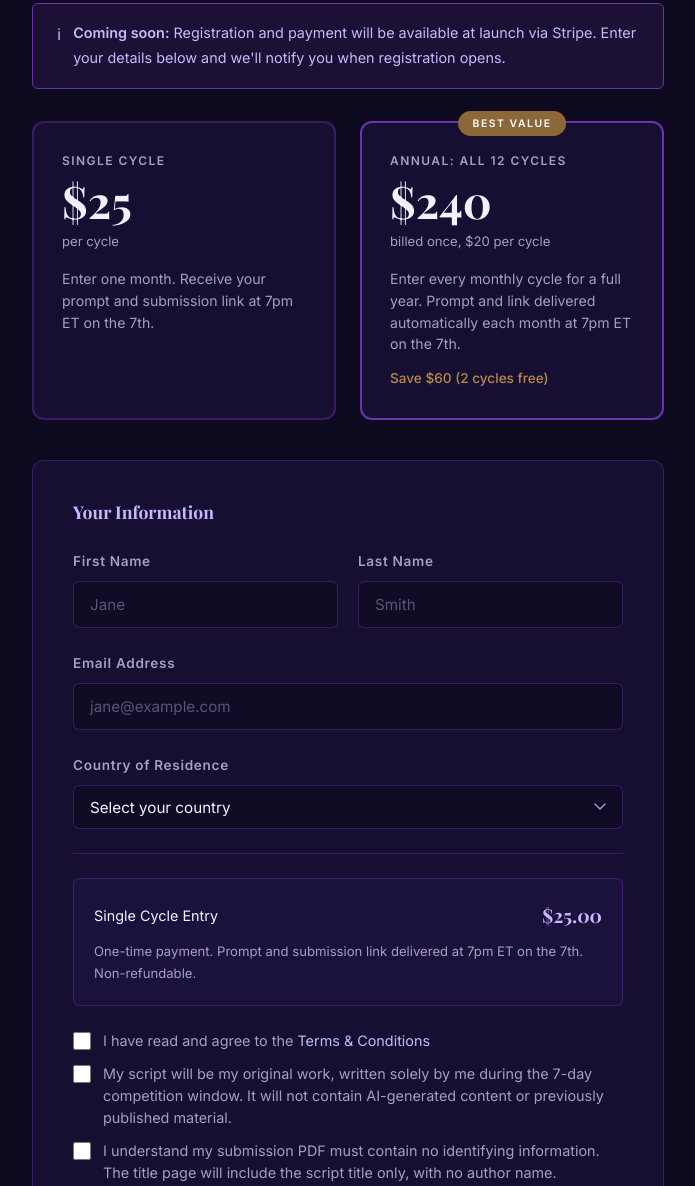
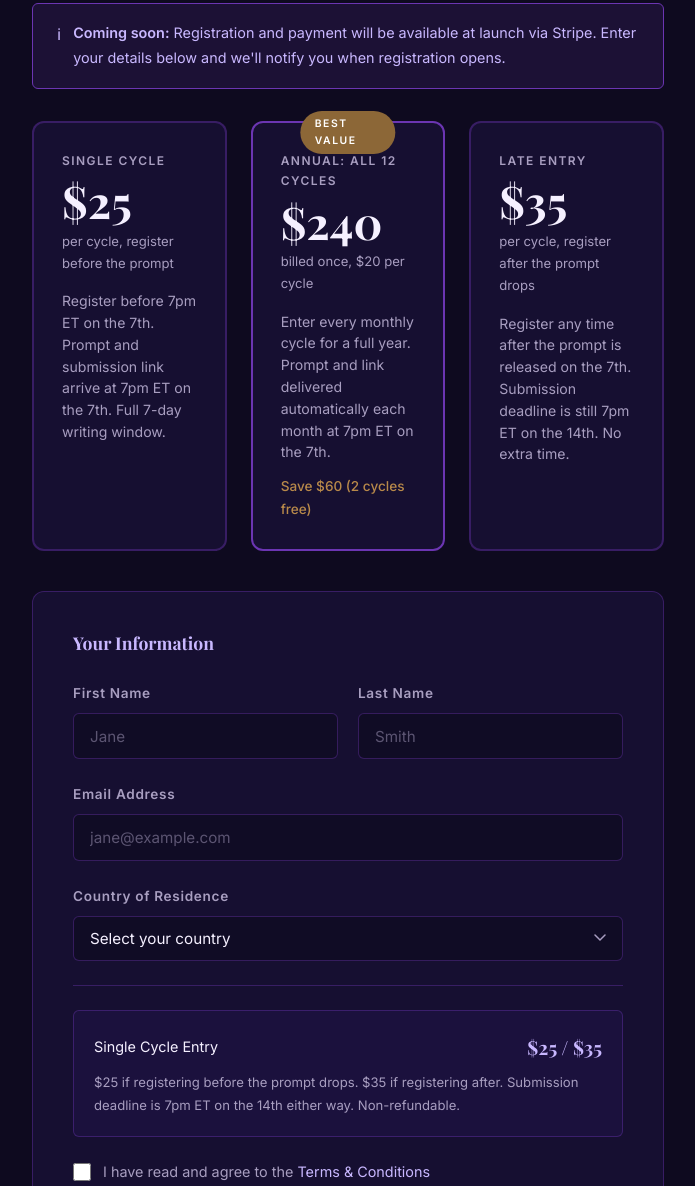
Before and after one commit to salimahi/7in7, a plain HTML site: page register.html in a window 1280 px wide. Shown: the part 1411-2597 px from the top of the page, without its empty margins (292-987 px from the left). Drawn offline with nearby package versions, Linux system fonts and the light colour scheme; a web font is replaced by a local one.

Commit message:
Add $35 late entry option for post-prompt registration
- Late entry available after prompt drops at $35/cycle vs $25 standard
- Submission deadline unchanged for late registrants
- index.html: note below pricing grid explaining the late entry option
- register.html: third option card, updated grid to auto-fit 3 columns,
  updated form price summary to reflect $25/$35
- faq.html: add "Can I wait until after I see the prompt to sign up?"
- terms.html: updated Section 2 to cover both entry fee tiers and
  clarify when links/prompts are delivered for each registration type

Co-Authored-By: Claude Sonnet 4.6 <noreply@anthropic.com>

```diff
--- a/register.html
+++ b/register.html
@@ -9,7 +9,7 @@
   <style>
     .register-option-grid {
       display: grid;
-      grid-template-columns: 1fr 1fr;
+      grid-template-columns: repeat(auto-fit, minmax(190px, 1fr));
       gap: 1.5rem;
       margin-bottom: 2.5rem;
     }
@@ -228,8 +228,8 @@
         <div class="register-option">
           <p class="option-label">Single Cycle</p>
           <p class="option-price">$25</p>
-          <p class="option-per">per cycle</p>
-          <p class="option-desc">Enter one month. Receive your prompt and submission link at 7pm ET on the 7th.</p>
+          <p class="option-per">per cycle, register before the prompt</p>
+          <p class="option-desc">Register before 7pm ET on the 7th. Prompt and submission link arrive at 7pm ET on the 7th. Full 7-day writing window.</p>
         </div>
         <div class="register-option featured">
           <p class="option-label">Annual: All 12 Cycles</p>
@@ -237,6 +237,12 @@
           <p class="option-per">billed once, $20 per cycle</p>
           <p class="option-desc">Enter every monthly cycle for a full year. Prompt and link delivered automatically each month at 7pm ET on the 7th.</p>
           <p class="option-savings">Save $60 (2 cycles free)</p>
+        </div>
+        <div class="register-option">
+          <p class="option-label">Late Entry</p>
+          <p class="option-price">$35</p>
+          <p class="option-per">per cycle, register after the prompt drops</p>
+          <p class="option-desc">Register any time after the prompt is released on the 7th. Submission deadline is still 7pm ET on the 14th. No extra time.</p>
         </div>
       </div>
 
@@ -280,9 +286,9 @@
         <div style="background: rgba(61,39,133,0.15); border: 1px solid var(--card-border); border-radius: var(--radius-sm); padding: 1.25rem; margin-bottom: 1.5rem;">
           <div style="display: flex; justify-content: space-between; align-items: center; margin-bottom: 0.5rem;">
             <span style="font-size: 0.9rem; color: var(--text);">Single Cycle Entry</span>
-            <span style="font-family: 'Playfair Display', serif; font-size: 1.2rem; font-weight: 700; color: var(--purple-light);">$25.00</span>
+            <span style="font-family: 'Playfair Display', serif; font-size: 1.2rem; font-weight: 700; color: var(--purple-light);">$25 / $35</span>
           </div>
-          <p style="font-size: 0.82rem; color: var(--text-muted);">One-time payment. Prompt and submission link delivered at 7pm ET on the 7th. Non-refundable.</p>
+          <p style="font-size: 0.82rem; color: var(--text-muted);">$25 if registering before the prompt drops. $35 if registering after. Submission deadline is 7pm ET on the 14th either way. Non-refundable.</p>
         </div>
 
         <div class="form-check" style="margin-bottom: 0.75rem;">
```
Also changed, not shown: faq.html (+7 -0 lines), index.html (+4 -1 lines), terms.html (+4 -3 lines).
